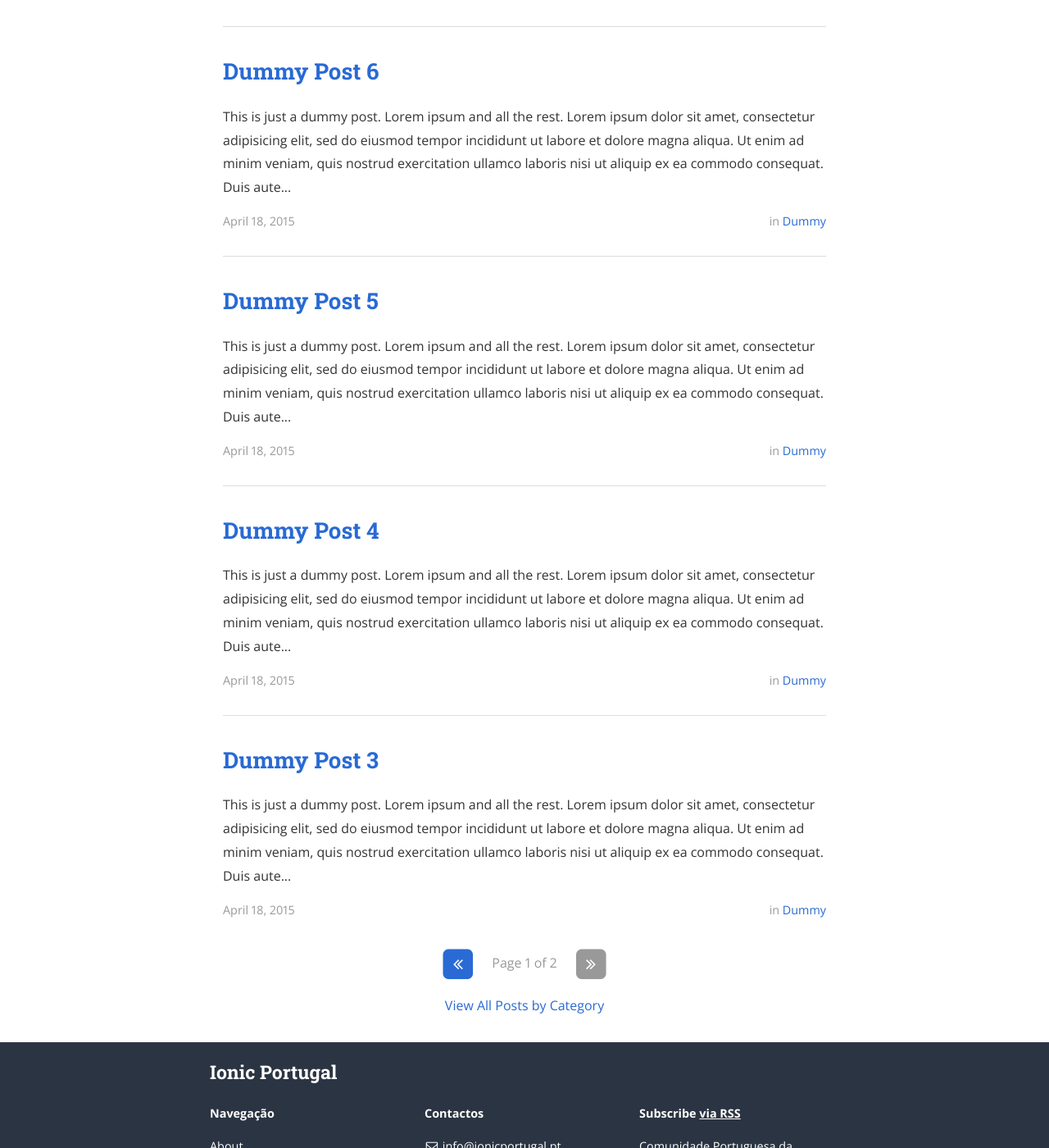
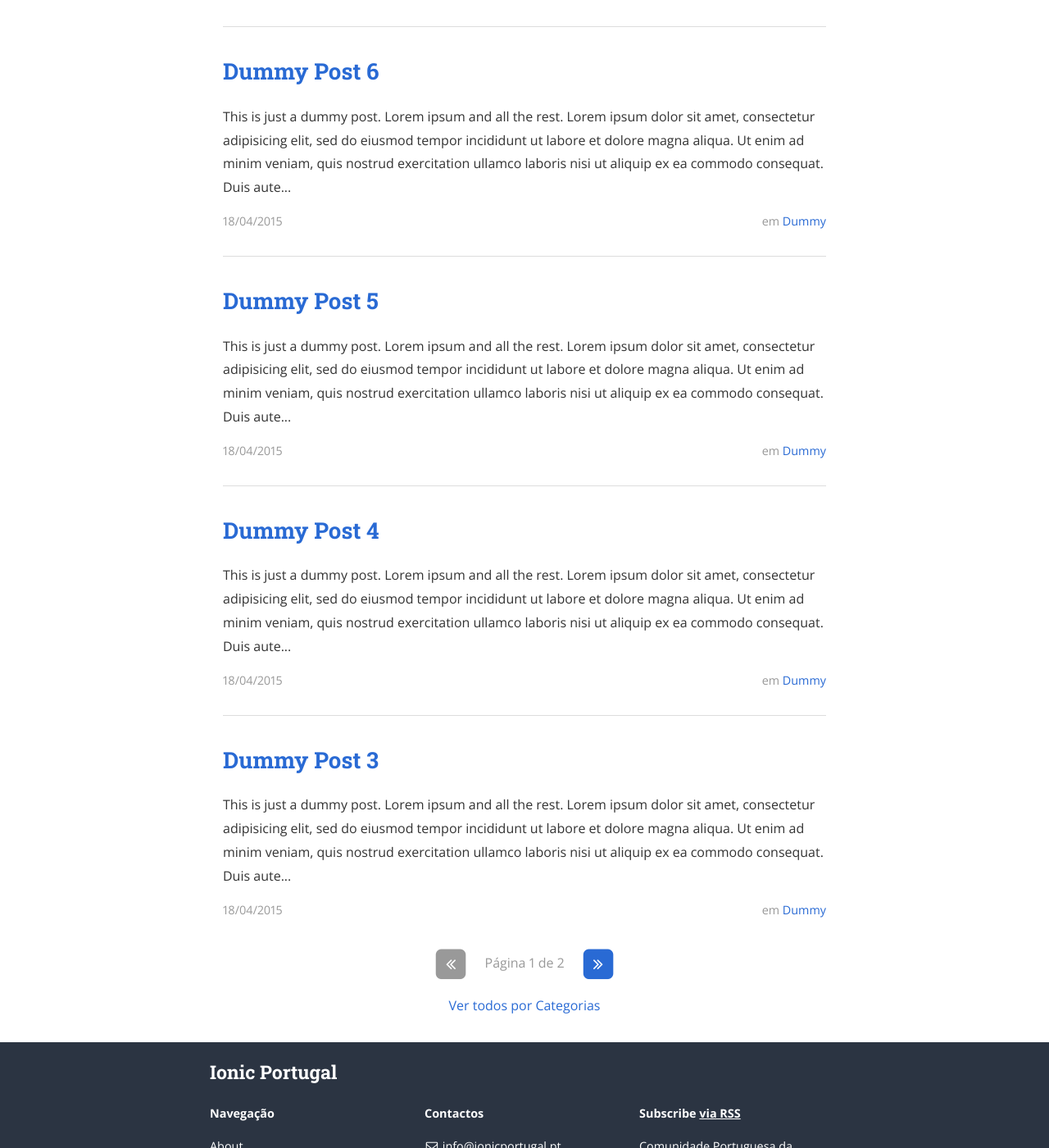
Before and after one commit to ionicportugal/ionicportugal, a Jekyll site: the page built from index.html, in a window 1280 px wide and 1400 px high, scrolled down 724 px. Shown: the whole window at 82% size. Built offline with Jekyll 4.4.1, drawn with Linux system fonts in a browser that asks for light colours; nearby versions of some CDN libraries; the list of posts is cut into pages by our own code; a style sheet for code colours, icons or effects is not loaded; some of the changed text lies outside the part shown.

Commit message:
Change some formats and language

```diff
--- a/index.html
+++ b/index.html
@@ -23,9 +23,9 @@ layout: default
                     <p>{{ post.content | strip_html | truncatewords: 50 }}</p>
                 </section>
                 <section class="post-meta">
-                    <div class="post-date">{{ post.date | date: "%B %-d, %Y" }}</div>
+                    <div class="post-date">{{ post.date | date: "%-d/%m/%Y" }}</div>
                     <div class="post-categories">
-                        {% if post.categories %}in {% for cat in post.categories %}
+                        {% if post.categories %}em {% for cat in post.categories %}
                         {% if site.jekyll-archives %}
                         <a href="{{ site.baseurl }}category/{{ cat }}">{{ cat | capitalize }}</a>{% if forloop.last == false %}, {% endif %}
                         {% else %}
@@ -43,45 +43,47 @@ layout: default
 
         <nav class="pagination" role="navigation">
             <p>
-                {% if paginator.next_page %}
-                <a class="newer-posts" href="{{ site.baseurl }}page{{paginator.next_page}}">
+                   {% if paginator.previous_page %}
+                {% if paginator.page == 2 %}
+                <a class="newer-posts" href="{{ site.baseurl }}">
                     <span class="fa-stack fa-lg">
                         <i class="fa fa-square fa-stack-2x"></i>
                         <i class="fa fa-angle-double-left fa-stack-1x fa-inverse"></i>
                     </span>
                 </a>
                 {% else %}
+                <a class="newer-posts" href="{{ site.baseurl }}page{{paginator.previous_page}}">
+                    <span class="fa-stack fa-lg">
+                        <i class="fa fa-square fa-stack-2x"></i>
+                        <i class="fa fa-angle-double-left fa-stack-1x fa-inverse"></i>
+                    </span>
+                </a>
+                {% endif %}
+                {% else %}
                 <span class="fa-stack fa-lg">
                     <i class="fa fa-square fa-stack-2x"></i>
                     <i class="fa fa-angle-double-left fa-stack-1x fa-inverse"></i>
                 </span>
                 {% endif %}
-                <span class="page-number">Page {{ paginator.page }} of {{ paginator.total_pages }}</span>
-                {% if paginator.previous_page %}
-                {% if paginator.page == 2 %}
-                <a class="newer-posts" href="{{ site.baseurl }}">
+                <span class="page-number">Página {{ paginator.page }} de {{ paginator.total_pages }}</span>
+                 {% if paginator.next_page %}
+                <a class="newer-posts" href="{{ site.baseurl }}page{{paginator.next_page}}">
                     <span class="fa-stack fa-lg">
                         <i class="fa fa-square fa-stack-2x"></i>
                         <i class="fa fa-angle-double-right fa-stack-1x fa-inverse"></i>
                     </span>
                 </a>
                 {% else %}
-                <a class="newer-posts" href="{{ site.baseurl }}page{{paginator.previous_page}}">
-                    <span class="fa-stack fa-lg">
-                        <i class="fa fa-square fa-stack-2x"></i>
-                        <i class="fa fa-angle-double-right fa-stack-1x fa-inverse"></i>
-                    </span>
-                </a>
-                {% endif %}
-                {% else %}
                 <span class="fa-stack fa-lg">
                     <i class="fa fa-square fa-stack-2x"></i>
                     <i class="fa fa-angle-double-right fa-stack-1x fa-inverse"></i>
                 </span>
                 {% endif %}
+
+
             </p>
             <p>
-                <a href="{{ site.baseurl }}posts">View All Posts by Category</a>
+                <a href="{{ site.baseurl }}posts">Ver todos por Categorias</a>
             </p>
         </nav>
 
```
Also changed, not shown: _layouts/post.html (+5 -5 lines).
